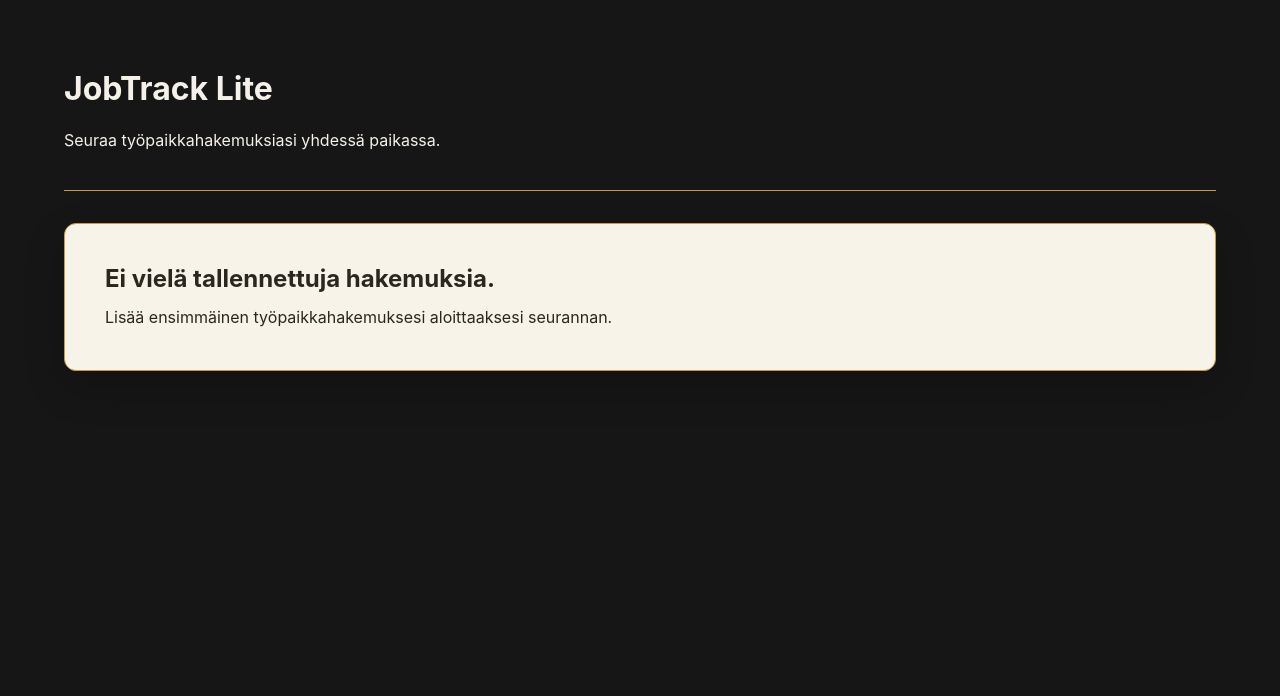
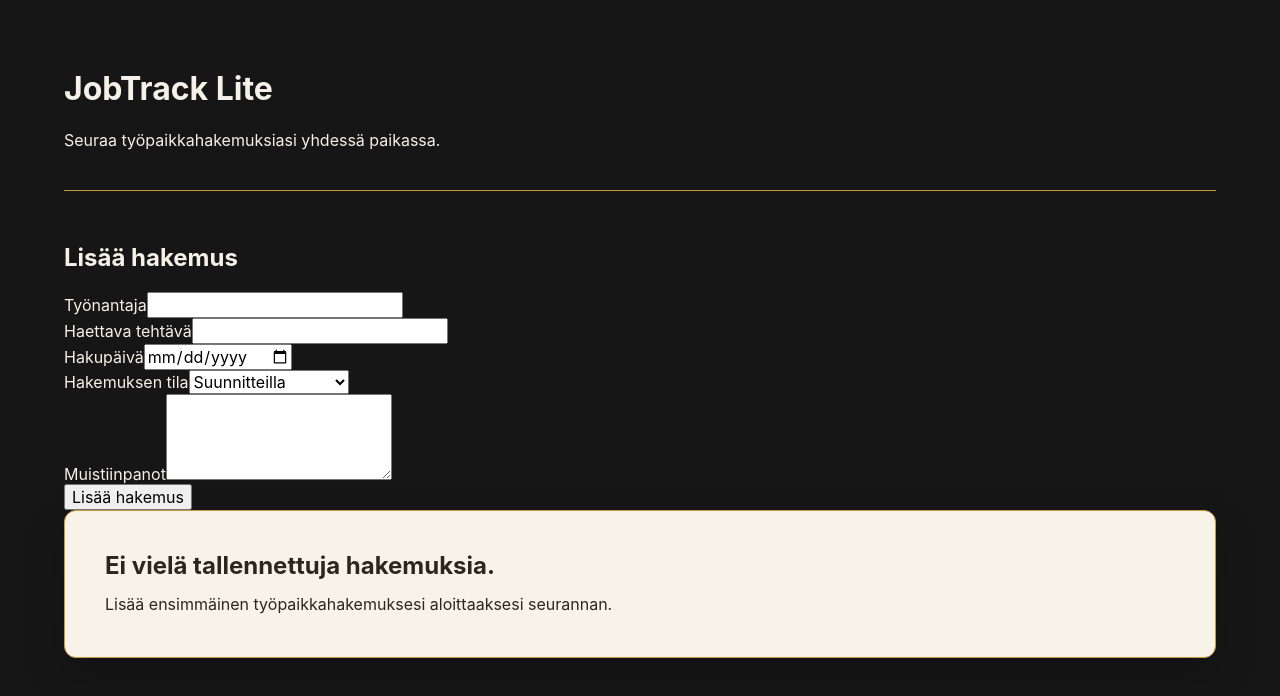
Before and after one commit to jounikivi/jobtrack-devops-lab, a React (Vite) app: page / in a window 1280 px wide. Shown: the top 696 px of the page. Built offline with nearby package versions, Linux system fonts and the light colour scheme.

Commit message:
Update App.tsx

```diff
--- a/src/App.tsx
+++ b/src/App.tsx
@@ -1,13 +1,29 @@
+import { useState } from 'react'
 import AppHeader from './components/AppHeader'
+import ApplicationForm from './components/ApplicationForm'
 import EmptyState from './components/EmptyState'
+import type {
+  JobApplication,
+  NewJobApplication,
+} from './types/application'
+import { addJobApplication } from './utils/application'
 import './App.css'
 
 function App() {
+  const [applications, setApplications] = useState<JobApplication[]>([])
+
+  function handleAddApplication(application: NewJobApplication) {
+    setApplications((currentApplications) =>
+      addJobApplication(currentApplications, application),
+    )
+  }
+
   return (
     <>
       <AppHeader />
       <main className="app-main">
-        <EmptyState />
+        <ApplicationForm onAddApplication={handleAddApplication} />
+        {applications.length === 0 && <EmptyState />}
       </main>
     </>
   )
```
